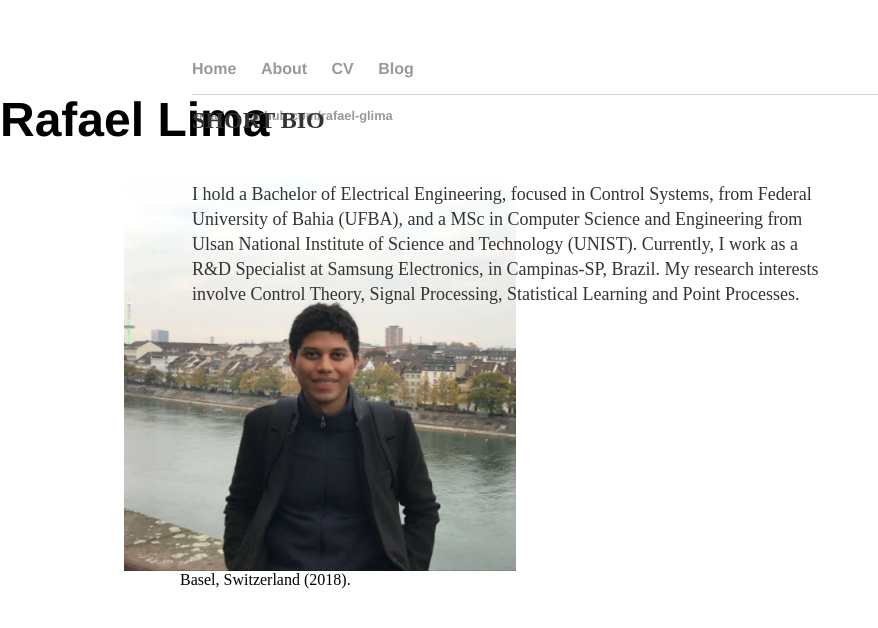
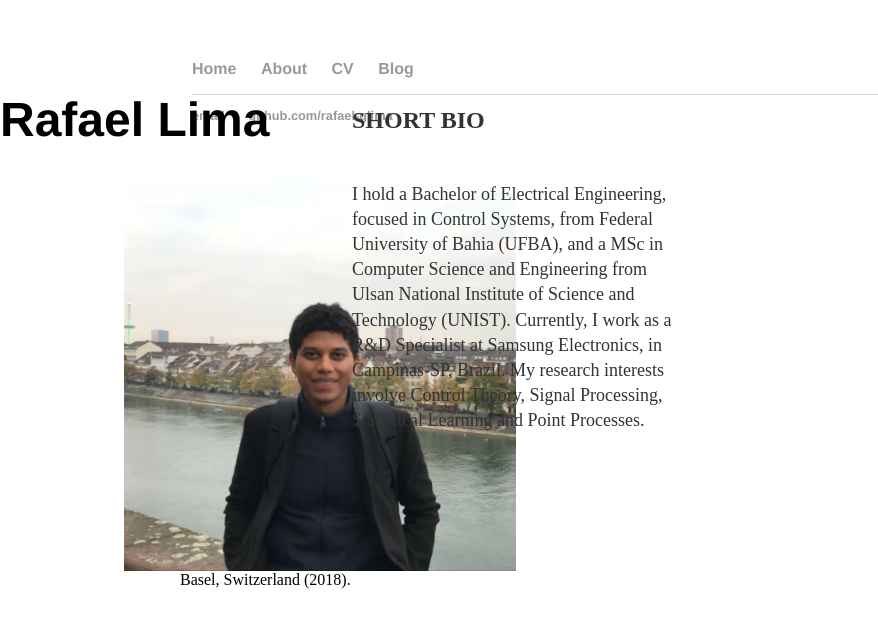
Before and after one commit to rafael-glima/rafael-glima.github.io, a Jekyll site: the page built from index.html, in a window 1280 px wide. Shown: the top 628 px of the page, without its empty margins (0-878 px from the left). Built offline with Jekyll 4.4.1, drawn with Linux system fonts in a browser that asks for light colours.

Commit message:
Changes in Main Page content

```diff
--- a/index.html
+++ b/index.html
@@ -11,8 +11,8 @@
 	</figure>
 	</div>
 	<div class="split right;">
-	<p style="font-weight: bold; padding-top: 20px;">SHORT BIO</p>
-	<p style="font-size:18px; padding-top: 20px;">I hold a Bachelor of Electrical Engineering, focused in Control Systems,
+	<p style="font-weight: bold; padding-top: 20px;" class = "center">SHORT BIO</p>
+	<p style="font-size:18px; padding-top: 20px;" class="center">I hold a Bachelor of Electrical Engineering, focused in Control Systems,
 		from Federal University of Bahia (UFBA), and a MSc in Computer Science and Engineering from
 		Ulsan National Institute of Science and Technology (UNIST).
 		Currently, I work as a R&D Specialist at Samsung Electronics, in Campinas-SP, Brazil.
```
